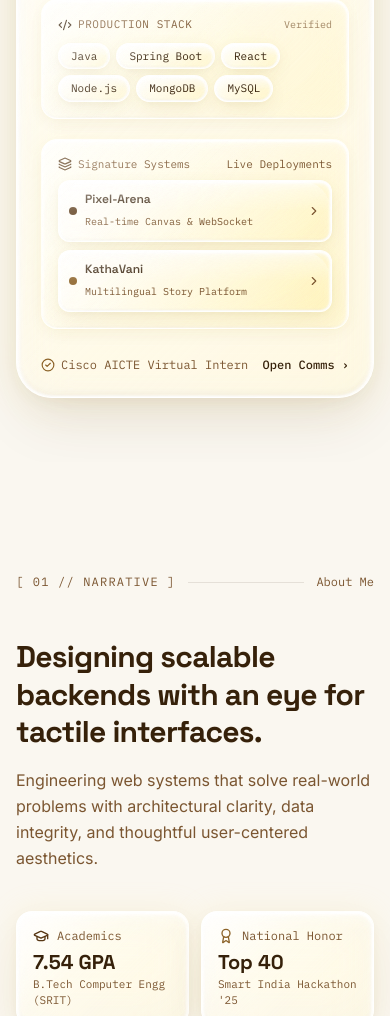
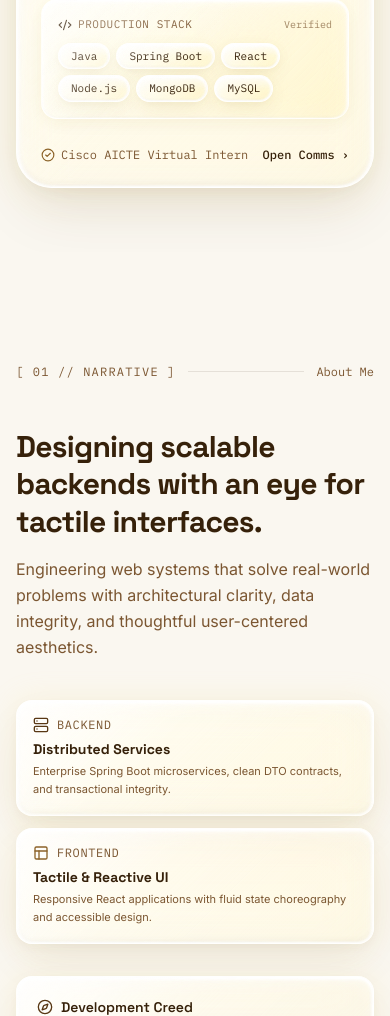
Before and after one commit to Vanshuj/Vanshika-Portfolio, a React (Vite) app: page / in a window 390 px wide. Shown: the part 984-2000 px from the top of the page. Built offline with nearby package versions, Linux system fonts and the light colour scheme.

Commit message:
refactor: eliminate redundant details and duplicate project listings

```diff
--- a/src/components/About/About.jsx
+++ b/src/components/About/About.jsx
@@ -1,5 +1,5 @@
 import React from 'react';
-import { Sparkles, Compass, Lightbulb, Code2, Award, BookOpen, GraduationCap } from 'lucide-react';
+import { Sparkles, Compass, Lightbulb, Code2, Server, Layout } from 'lucide-react';
 import { profileData } from '../../data/profile';
 
 export default function About() {
@@ -28,27 +28,31 @@ export default function About() {
             </p>
           </div>
 
-          {/* Quick Stats / Highlights Micro-Panels (Transparent Liquid Glass) */}
-          <div className="grid grid-cols-2 gap-3 pt-2">
+          {/* Architectural Focus Pillars */}
+          <div className="grid grid-cols-1 sm:grid-cols-2 gap-3 pt-2">
             <div className="glass-card-interactive p-4 rounded-2xl border border-white/90 relative overflow-hidden">
               <div className="relative z-10">
-                <div className="flex items-center gap-2 mb-1 text-accent-java">
-                  <GraduationCap className="w-4 h-4" />
-                  <span className="font-mono text-xs text-pastel-slate">Academics</span>
+                <div className="flex items-center gap-2 mb-1.5 text-accent-java">
+                  <Server className="w-4 h-4" />
+                  <span className="font-mono text-xs uppercase tracking-wider text-pastel-slate">Backend</span>
                 </div>
-                <div className="font-display font-bold text-xl text-pastel-ink">7.54 GPA</div>
-                <p className="font-mono text-[11px] text-pastel-slate">B.Tech Computer Engg (SRIT)</p>
+                <div className="font-display font-bold text-sm text-pastel-ink mb-1">Distributed Services</div>
+                <p className="font-body text-[11px] text-pastel-slate leading-relaxed">
+                  Enterprise Spring Boot microservices, clean DTO contracts, and transactional integrity.
+                </p>
               </div>
             </div>
 
             <div className="glass-card-interactive p-4 rounded-2xl border border-white/90 relative overflow-hidden">
               <div className="relative z-10">
-                <div className="flex items-center gap-2 mb-1 text-accent-spring">
-                  <Award className="w-4 h-4" />
-                  <span className="font-mono text-xs text-pastel-slate">National Honor</span>
+                <div className="flex items-center gap-2 mb-1.5 text-accent-spring">
+                  <Layout className="w-4 h-4" />
+                  <span className="font-mono text-xs uppercase tracking-wider text-pastel-slate">Frontend</span>
                 </div>
-                <div className="font-display font-bold text-xl text-pastel-ink">Top 40</div>
-                <p className="font-mono text-[11px] text-pastel-slate">Smart India Hackathon '25</p>
+                <div className="font-display font-bold text-sm text-pastel-ink mb-1">Tactile & Reactive UI</div>
+                <p className="font-body text-[11px] text-pastel-slate leading-relaxed">
+                  Responsive React applications with fluid state choreography and accessible design.
+                </p>
               </div>
             </div>
           </div>
--- a/src/components/CodingPractice/CodingPractice.jsx
+++ b/src/components/CodingPractice/CodingPractice.jsx
@@ -109,63 +109,46 @@ export default function CodingPractice() {
 
       </div>
 
-      {/* GitHub Repository Catalog */}
+      {/* GitHub Open Source & Codebase Verification Hub */}
       <div className="pt-8 border-t border-pastel-ink/10">
-        <div className="flex items-center justify-between mb-6">
-          <div className="flex items-center gap-2">
-            <GithubIcon className="w-4 h-4 text-pastel-ink" />
-            <span className="font-display font-bold text-base text-pastel-ink">
-              Verified Public Repositories
-            </span>
+        <div className="glass-card-interactive p-6 sm:p-8 rounded-3xl border border-white/90 relative overflow-hidden flex flex-col md:flex-row items-start md:items-center justify-between gap-6">
+          <div className="relative z-10 space-y-2 max-w-xl">
+            <div className="flex items-center gap-2 text-pastel-ink">
+              <GithubIcon className="w-5 h-5 text-pastel-ink" />
+              <span className="font-display font-bold text-lg text-pastel-ink">
+                Open Source & Engineering Repositories
+              </span>
+            </div>
+            <p className="font-body text-xs sm:text-sm text-pastel-slate leading-relaxed">
+              Explore complete codebase architectures, algorithmic problem sets, full commit histories, and active software prototyping across public repositories.
+            </p>
+            <div className="flex flex-wrap gap-2 pt-1">
+              <span className="font-mono text-[10px] px-2.5 py-0.5 rounded-full glass-badge text-pastel-slate">
+                #CleanArchitecture
+              </span>
+              <span className="font-mono text-[10px] px-2.5 py-0.5 rounded-full glass-badge text-pastel-slate">
+                #Microservices
+              </span>
+              <span className="font-mono text-[10px] px-2.5 py-0.5 rounded-full glass-badge text-pastel-slate">
+                #DSA-Solutions
+              </span>
+              <span className="font-mono text-[10px] px-2.5 py-0.5 rounded-full glass-badge text-pastel-slate">
+                #FullStack
+              </span>
+            </div>
           </div>
-          <a
-            href="https://github.com/Vanshuj"
-            target="_blank"
-            rel="noopener noreferrer"
-            className="font-mono text-xs text-pastel-slate hover:text-pastel-ink flex items-center gap-1 group"
-          >
-            <span>github.com/Vanshuj</span>
-            <ArrowUpRight className="w-3.5 h-3.5 transition-transform group-hover:translate-x-0.5 group-hover:-translate-y-0.5" />
-          </a>
-        </div>
 
-        <div className="grid grid-cols-1 md:grid-cols-3 gap-4">
-          {codingPracticeData.repositories.map((repo) => (
+          <div className="relative z-10 flex-shrink-0 w-full md:w-auto">
             <a
-              key={repo.id}
-              href={repo.url}
+              href="https://github.com/Vanshuj"
               target="_blank"
               rel="noopener noreferrer"
-              className="glass-card-interactive p-5 rounded-2xl border border-white/90 flex flex-col justify-between group relative overflow-hidden"
+              className="liquid-pill-primary inline-flex items-center justify-center gap-2 px-6 py-3 text-xs font-mono font-medium tracking-wide shadow-md w-full md:w-auto group"
             >
-              <div className="relative z-10">
-                <div className="flex items-center justify-between mb-2">
-                  <span className="font-mono text-xs font-semibold text-pastel-ink group-hover:underline">
-                    {repo.name}
-                  </span>
-                  <ArrowUpRight className="w-3.5 h-3.5 text-pastel-slate group-hover:text-pastel-ink" />
-                </div>
-
-                <p className="font-body text-xs text-pastel-slate mb-4 line-clamp-2">
-                  {repo.description}
-                </p>
-              </div>
-
-              <div className="relative z-10">
-                <div className="flex flex-wrap gap-1 mb-2">
-                  {repo.topics.map((t, idx) => (
-                    <span key={idx} className="font-mono text-[9px] px-2 py-0.5 rounded-full glass-badge text-pastel-slate">
-                      #{t}
-                    </span>
-                  ))}
-                </div>
-                <div className="font-mono text-[10px] text-pastel-slate pt-2 border-t border-pastel-ink/5 flex items-center justify-between">
-                  <span>{repo.language}</span>
-                  <span className="text-accent-spring">● Verified</span>
-                </div>
-              </div>
+              <span>Explore github.com/Vanshuj</span>
+              <ArrowUpRight className="w-4 h-4 transition-transform group-hover:translate-x-0.5 group-hover:-translate-y-0.5" />
             </a>
-          ))}
+          </div>
         </div>
       </div>
     </section>
--- a/src/components/Hero/Hero.jsx
+++ b/src/components/Hero/Hero.jsx
@@ -1,5 +1,5 @@
 import React from 'react';
-import { ArrowDown, Mail, FileText, Sparkles, Terminal, Code2, Award, GraduationCap, CheckCircle2, ChevronRight, Layers } from 'lucide-react';
+import { ArrowDown, Mail, FileText, Sparkles, Terminal, Code2, Award, GraduationCap, CheckCircle2 } from 'lucide-react';
 import { GithubIcon, LinkedinIcon } from '../Icons/BrandIcons';
 import { profileData } from '../../data/profile';
 
@@ -179,47 +179,6 @@ export default function Hero({ onOpenResume, onOpenContactModal }) {
               </div>
             </div>
 
-            {/* Inner Floating Glass Widget 3: Key Architectures Snapshot */}
-            <div className="relative z-10 glass-panel-subtle p-4 rounded-2xl border border-white/80 space-y-2">
-              <div className="flex items-center justify-between text-[11px] font-mono text-pastel-slate mb-1">
-                <span className="flex items-center gap-1.5">
-                  <Layers className="w-3.5 h-3.5 text-accent-java" />
-                  <span>Signature Systems</span>
-                </span>
-                <span>Live Deployments</span>
-              </div>
-
-              {/* Pixel-Arena Mini Row */}
-              <a
-                href="#projects"
-                className="flex items-center justify-between p-2.5 rounded-xl glass-pill hover:bg-white/30 transition-all group"
-              >
-                <div className="flex items-center gap-2">
-                  <div className="w-2 h-2 rounded-full bg-accent-java shadow-xs" />
-                  <div>
-                    <span className="font-display font-semibold text-xs text-pastel-ink block">Pixel-Arena</span>
-                    <span className="font-mono text-[10px] text-pastel-slate">Real-time Canvas & WebSocket</span>
-                  </div>
-                </div>
-                <ChevronRight className="w-3.5 h-3.5 text-pastel-slate group-hover:translate-x-0.5 transition-transform" />
-              </a>
-
-              {/* KathaVani Mini Row */}
-              <a
-                href="#projects"
-                className="flex items-center justify-between p-2.5 rounded-xl glass-pill hover:bg-white/30 transition-all group"
-              >
-                <div className="flex items-center gap-2">
-                  <div className="w-2 h-2 rounded-full bg-accent-spring shadow-xs" />
-                  <div>
-                    <span className="font-display font-semibold text-xs text-pastel-ink block">KathaVani</span>
-                    <span className="font-mono text-[10px] text-pastel-slate">Multilingual Story Platform</span>
-                  </div>
-                </div>
-                <ChevronRight className="w-3.5 h-3.5 text-pastel-slate group-hover:translate-x-0.5 transition-transform" />
-              </a>
-            </div>
-
             {/* Bottom Glass Control Pill */}
             <div className="relative z-10 pt-2 flex items-center justify-between text-xs font-mono text-pastel-slate">
               <span className="flex items-center gap-1.5">
--- a/src/data/codingPractice.js
+++ b/src/data/codingPractice.js
@@ -33,33 +33,6 @@ export const codingPracticeData = {
     }
   ],
 
-  repositories: [
-    {
-      id: "repo-pixel-arena",
-      name: "Pixel-Arena",
-      description: "Competitive image-similarity gaming backend and custom comparison middleware.",
-      language: "JavaScript / Node",
-      url: "https://github.com/Vanshuj/Pixel-Arena",
-      topics: ["middleware", "gaming-api", "image-comparison", "render"]
-    },
-    {
-      id: "repo-kathavani",
-      name: "KathaVani",
-      description: "Branching narrative engine with Web Speech API integration and offline storage.",
-      language: "JavaScript / React",
-      url: "https://github.com/Vanshuj/KathaVani",
-      topics: ["react", "web-speech-api", "service-worker", "indexeddb"]
-    },
-    {
-      id: "repo-gyan-ai",
-      name: "GYAN.AI",
-      description: "AI technical note synthesizer with React Flow knowledge graphs and LLM pipelines.",
-      language: "JavaScript / Python",
-      url: "https://github.com/Vanshuj/GYAN.AI",
-      topics: ["gemini-api", "groq", "react-flow", "jwt-auth"]
-    }
-  ],
-
   principles: [
     {
       index: "01",
```
